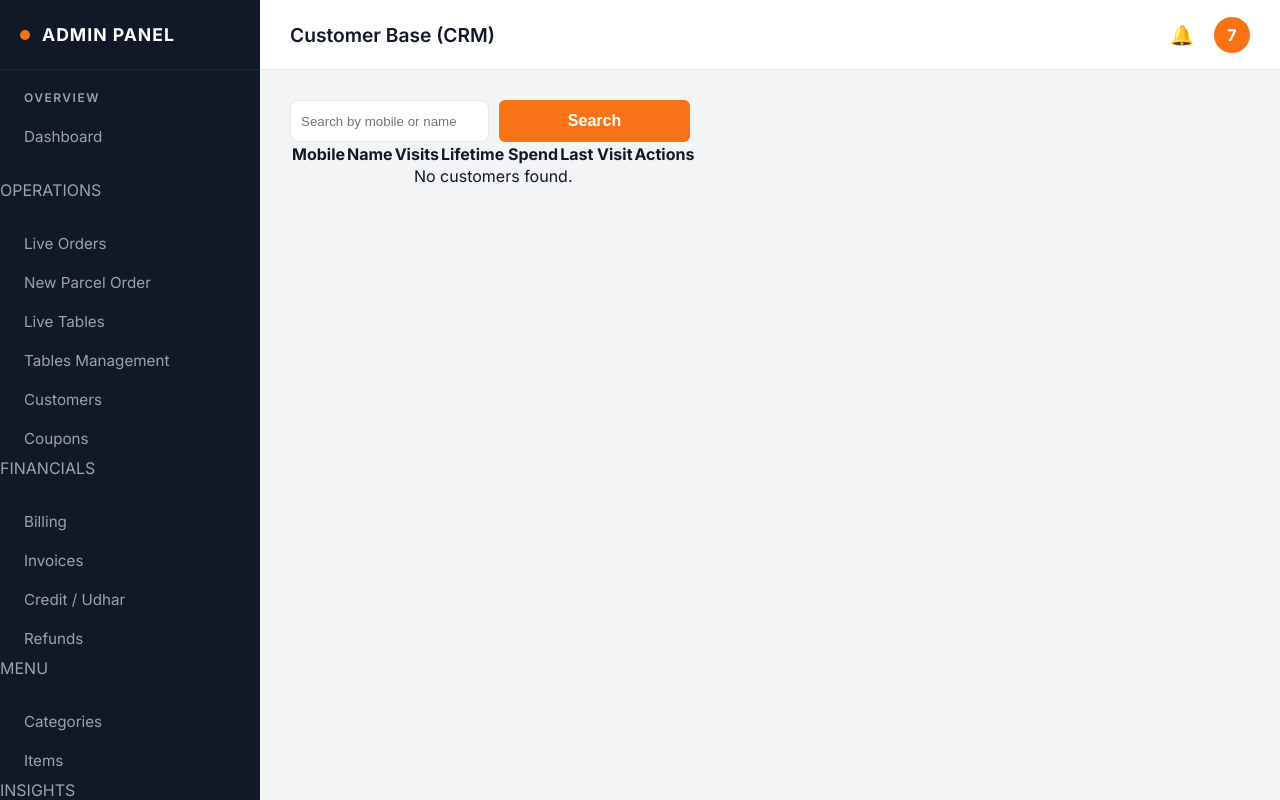
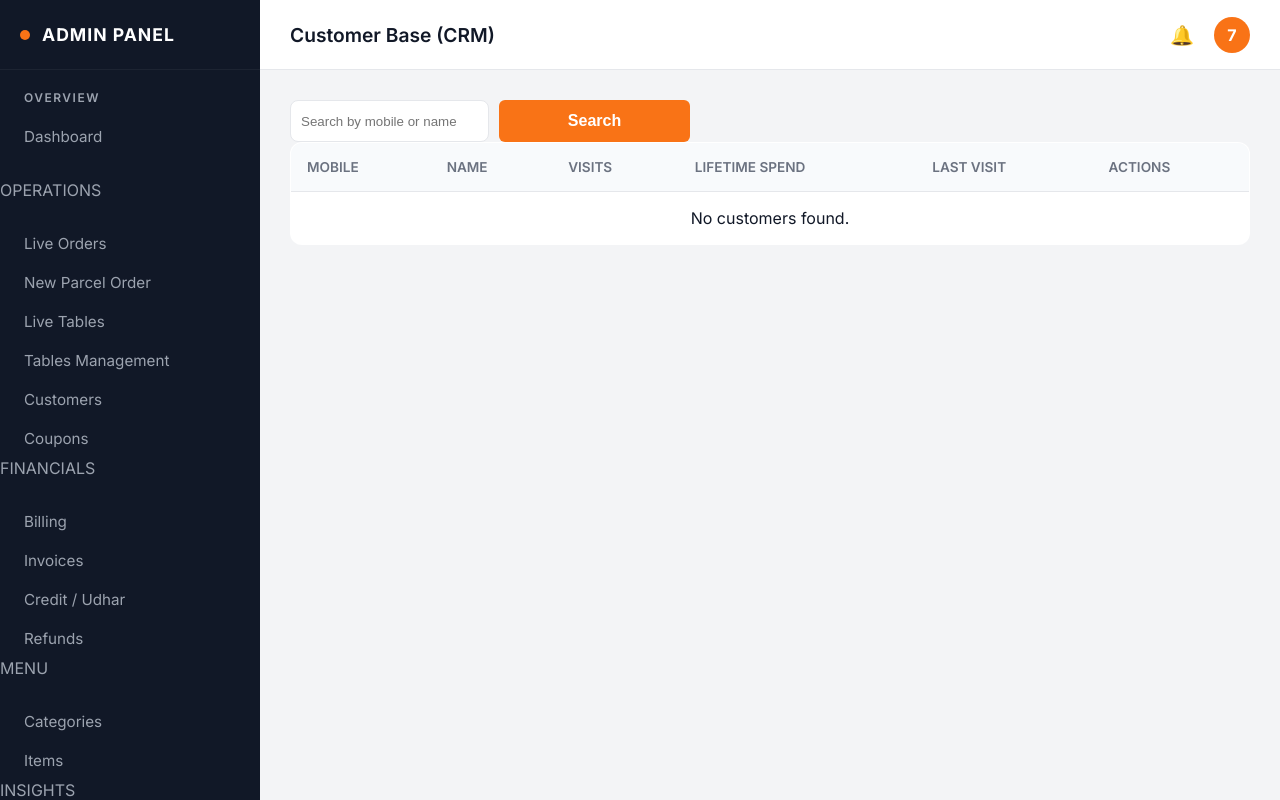
Before and after one commit to shuhaagansarees/restaurant_system, a Flask app: page /admin/customers in a window 1280 px wide. Run offline with Flask 3, Linux system fonts and the light colour scheme; a user stored in the database is signed in; data that the repository does not hold is empty; some libraries are stand-ins or nearby versions.

Commit message:
Fix UI layout for tables and dashboard

```diff
--- a/templates/admin/customers.html
+++ b/templates/admin/customers.html
@@ -4,6 +4,14 @@
 {% block page_title %}Customer Base (CRM){% endblock %}
 
 {% block content %}
+<style>
+    .data-table { width: 100%; border-collapse: collapse; background: var(--card-bg); border-radius: 12px; overflow: hidden; border: 1px solid var(--border-color); }
+    .data-table th, .data-table td { padding: 16px; text-align: left; border-bottom: 1px solid var(--border-color); }
+    .data-table th { background: #f8fafc; font-weight: 600; color: var(--text-secondary); font-size: 0.85rem; text-transform: uppercase; }
+    .btn-sm { padding: 6px 12px; border-radius: 4px; border: 1px solid var(--border-color); background: white; cursor: pointer; font-size: 0.85rem; text-decoration: none; color: inherit; display: inline-block; }
+    .btn-sm:hover { background: #f1f5f9; }
+</style>
+
 <div class="header-actions">
     <form method="GET" action="{{ url_for('admin_customers') }}" style="display:flex; gap:10px; width: 100%; max-width: 400px;">
         <input type="text" name="q" value="{{ search_q }}" placeholder="Search by mobile or name" style="padding: 10px; border: 1px solid var(--border-color); border-radius: 8px; flex: 1;">
@@ -12,7 +20,7 @@
 </div>
 
 <div class="table-container">
-    <table class="data-table">
+    <table class="data-table" id="customersTable">
         <thead>
             <tr>
                 <th>Mobile</th>
--- a/test_phase20.py
+++ b/test_phase20.py
@@ -35,6 +35,9 @@
 
     # 4. API verify coupon
     c = app.test_client()
+    import sys
+    sys.stdout.reconfigure(encoding='utf-8')
+
     r1 = c.post('/api/verify_coupon', json={'code': 'TEST500', 'total': 400})
     print("Coupon 400 total:", r1.json) # Should fail min order
 
```
Also changed, not shown: templates/admin/coupons.html (+8 -0 lines), templates/admin/dashboard.html (+7 -6 lines).
